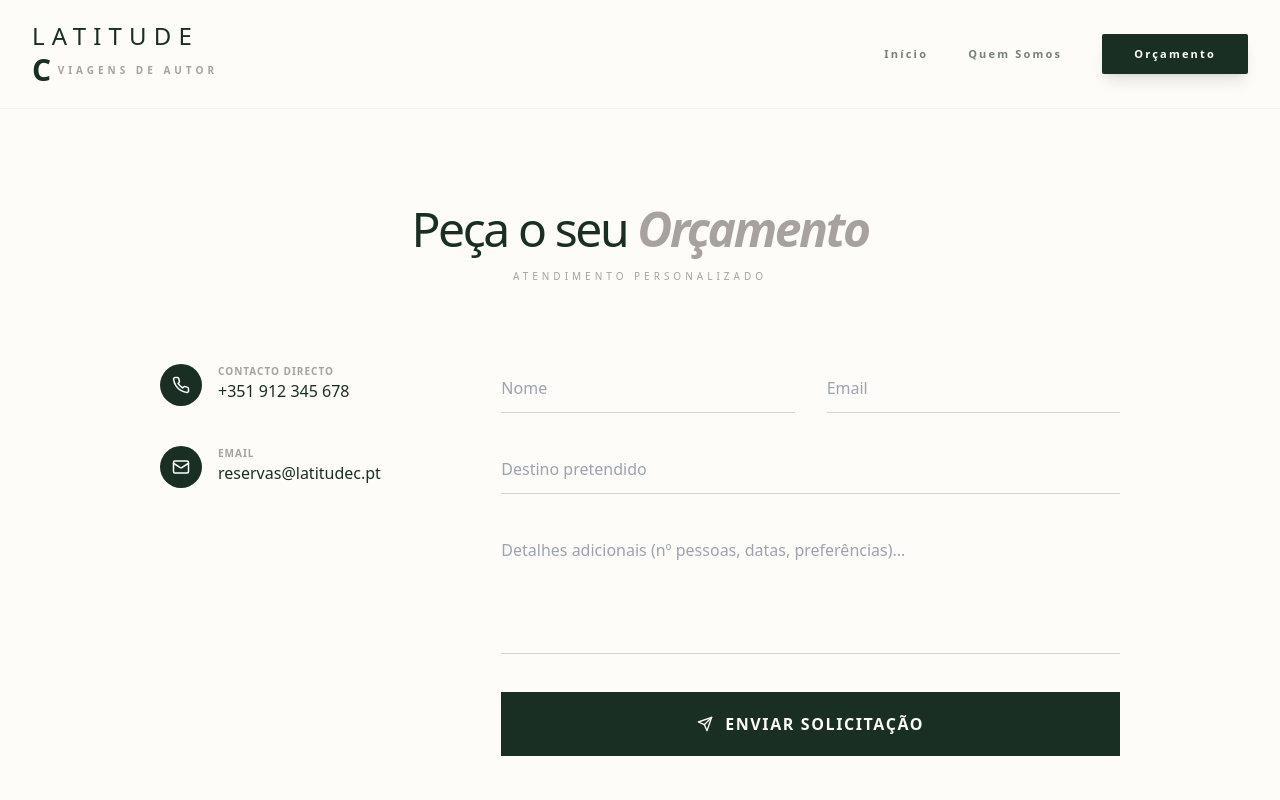
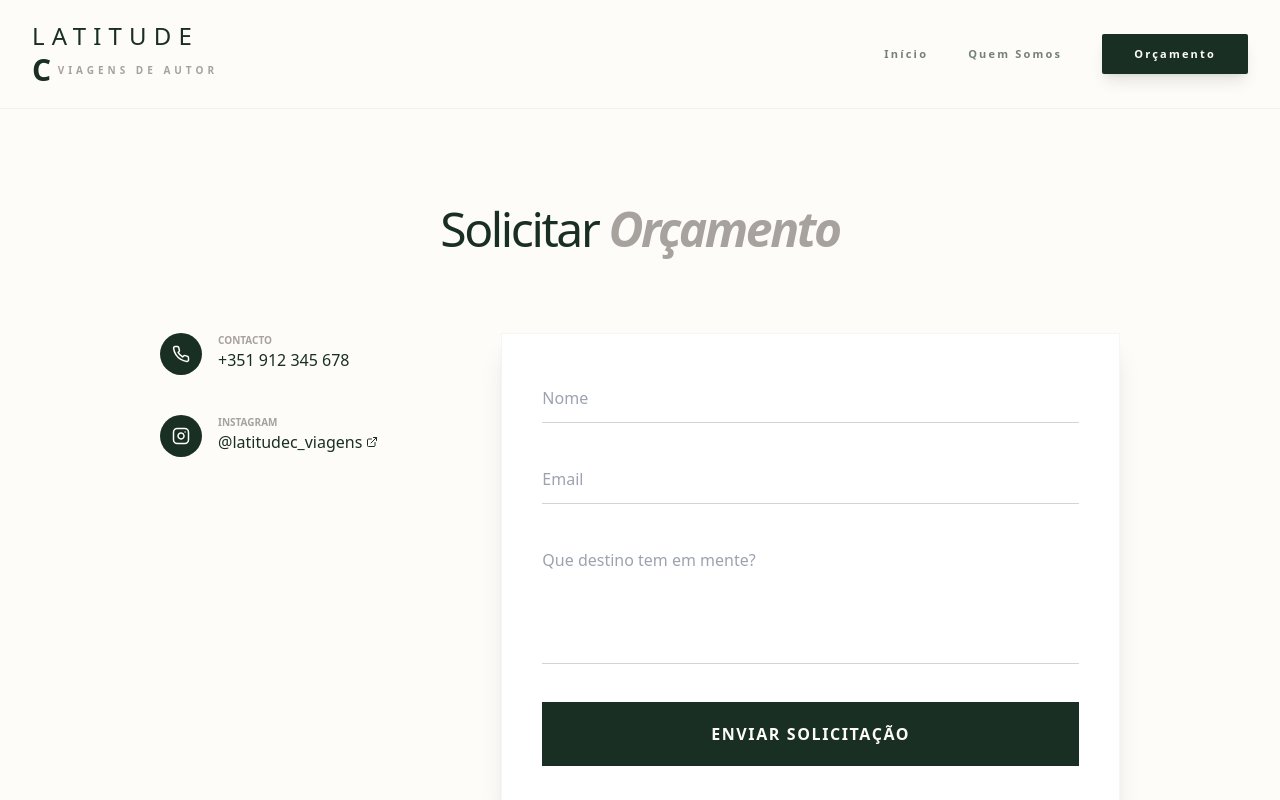
Before and after one commit to mondegobike/AgenciaViagem, a React (Vite) app: page / in a window 1280 px wide. Both pictures are taken after a click on the button "Orçamento". Shown: the top 800 px of the page. Built offline with nearby package versions, Linux system fonts and the light colour scheme.

Commit message:
Update App.jsx

```diff
--- a/src/App.jsx
+++ b/src/App.jsx
@@ -1,9 +1,12 @@
 import React, { useState, useEffect } from 'react';
-import { Compass, Phone, Mail, Instagram, Star, Send, Globe, Map, ChevronRight, Users } from 'lucide-react';
+import { Compass, Phone, Mail, Instagram, Star, Send, Globe, Map, ChevronRight, Users, ExternalLink } from 'lucide-react';
 
 function App() {
   const [page, setPage] = useState('home');
   const [formData, setFormData] = useState({ nome: '', email: '', destino: '', mensagem: '' });
+
+  // URL Direto do Instagram
+  const instagramUrl = "https://www.instagram.com/latitudec_viagens/";
 
   useEffect(() => {
     window.scrollTo(0, 0);
@@ -18,7 +21,7 @@ function App() {
   return (
     <div className="min-h-screen bg-[#FDFCF8] font-sans text-[#1A2F23]">
 
-      {/* NAVBAR FIXA */}
+      {/* NAVBAR */}
       <nav className="bg-[#FDFCF8]/95 backdrop-blur-md sticky top-0 z-50 border-b border-stone-200/50">
         <div className="max-w-7xl mx-auto px-8 py-5 flex justify-between items-center">
           <div className="flex flex-col cursor-pointer" onClick={() => setPage('home')}>
@@ -36,7 +39,7 @@ function App() {
         </div>
       </nav>
 
-      {/* CONTEÚDO DINÂMICO */}
+      {/* CONTEÚDO */}
       <main>
         {page === 'home' && (
           <>
@@ -45,7 +48,7 @@ function App() {
                 <img src="https://images.unsplash.com/photo-1507525428034-b723cf961d3e?q=80&w=2000" className="w-full h-full object-cover brightness-[0.8]" alt="Hero" />
                 <div className="absolute inset-0 bg-[#1A2F23]/20" />
               </div>
-              <div className="relative z-10 max-w-4xl animate-in fade-in zoom-in duration-1000">
+              <div className="relative z-10 max-w-4xl">
                 <h1 className="text-5xl md:text-8xl font-light text-[#FDFCF8] mb-8 tracking-tight leading-[1.1]">Roteiros de Autor</h1>
                 <p className="text-lg md:text-xl text-[#FDFCF8]/90 max-w-2xl mx-auto mb-10 font-light">Viagens exclusivas com curadoria minuciosa para quem valoriza o autêntico.</p>
                 <button onClick={() => setPage('contacto')} className="bg-[#FDFCF8] text-[#1A2F23] px-12 py-5 rounded-sm font-bold text-sm uppercase tracking-widest hover:invert transition-all">Solicitar Roteiro</button>
@@ -77,57 +80,59 @@ function App() {
             <div className="grid md:grid-cols-2 gap-20 items-center">
               <div className="relative">
                 <img src="https://images.unsplash.com/photo-1522202176988-66273c2fd55f?q=80&w=1200" className="rounded-sm shadow-2xl grayscale" alt="Equipa" />
-                <div className="absolute -bottom-6 -right-6 bg-[#1A2F23] text-[#FDFCF8] p-8 hidden md:block">
-                  <p className="text-3xl font-light">10+</p>
-                  <p className="text-[10px] uppercase tracking-widest opacity-60">Anos de Curadoria</p>
-                </div>
               </div>
               <div className="space-y-8">
                 <h2 className="text-5xl font-light tracking-tighter">A Nossa <br /><span className="font-bold italic text-stone-400">Filosofia.</span></h2>
                 <p className="text-xl text-stone-600 font-light leading-relaxed">A Latitude C nasceu para elevar a experiência de viajar. Não vendemos pacotes; desenhamos jornadas de descoberta.</p>
-                <p className="text-stone-500 leading-relaxed font-light">Acreditamos que o luxo está na autenticidade e no acesso a lugares que não constam nos guias comuns. A nossa equipa de "Travel Designers" garante que cada detalhe reflete a alma do viajante.</p>
+                <p className="text-stone-500 leading-relaxed font-light">Acreditamos que o luxo está na autenticidade e no acesso a lugares que não constam nos guias comuns.</p>
               </div>
             </div>
           </section>
         )}
 
         {page === 'contacto' && (
-          <section className="py-24 px-8 max-w-5xl mx-auto animate-in fade-in slide-in-from-bottom-4">
+          <section className="py-24 px-8 max-w-5xl mx-auto">
             <div className="text-center mb-20 space-y-4">
-              <h2 className="text-5xl font-light tracking-tighter">Peça o seu <span className="font-bold italic text-stone-400">Orçamento</span></h2>
-              <p className="text-stone-400 tracking-[0.4em] uppercase text-[10px]">Atendimento Personalizado</p>
+              <h2 className="text-5xl font-light tracking-tighter">Solicitar <span className="font-bold italic text-stone-400">Orçamento</span></h2>
             </div>
             <div className="grid md:grid-cols-3 gap-16">
               <div className="space-y-10">
                 <div className="flex items-start gap-4">
                   <div className="bg-[#1A2F23] p-3 rounded-full text-white"><Phone size={18}/></div>
-                  <div><p className="text-[10px] uppercase font-bold text-stone-400 tracking-widest">Contacto Directo</p><p>+351 912 345 678</p></div>
+                  <div><p className="text-[10px] uppercase font-bold text-stone-400">Contacto</p><p>+351 912 345 678</p></div>
                 </div>
-                <div className="flex items-start gap-4">
-                  <div className="bg-[#1A2F23] p-3 rounded-full text-white"><Mail size={18}/></div>
-                  <div><p className="text-[10px] uppercase font-bold text-stone-400 tracking-widest">Email</p><p>reservas@latitudec.pt</p></div>
-                </div>
+                {/* INSTAGRAM NO CONTACTO */}
+                <a href={instagramUrl} target="_blank" rel="noopener noreferrer" className="flex items-start gap-4 group">
+                  <div className="bg-[#1A2F23] p-3 rounded-full text-white group-hover:bg-black transition-colors"><Instagram size={18}/></div>
+                  <div>
+                    <p className="text-[10px] uppercase font-bold text-stone-400">Instagram</p>
+                    <p className="group-hover:text-stone-500 flex items-center gap-1">@latitudec_viagens <ExternalLink size={12}/></p>
+                  </div>
+                </a>
               </div>
-              <form onSubmit={handleFormSubmit} className="md:col-span-2 space-y-8">
-                <div className="grid md:grid-cols-2 gap-8">
-                  <input type="text" placeholder="Nome" value={formData.nome} onChange={(e) => setFormData({...formData, nome: e.target.value})} className="w-full border-b border-stone-300 py-3 bg-transparent outline-none focus:border-[#1A2F23] transition-colors" required />
-                  <input type="email" placeholder="Email" value={formData.email} onChange={(e) => setFormData({...formData, email: e.target.value})} className="w-full border-b border-stone-300 py-3 bg-transparent outline-none focus:border-[#1A2F23] transition-colors" required />
-                </div>
-                <input type="text" placeholder="Destino pretendido" value={formData.destino} onChange={(e) => setFormData({...formData, destino: e.target.value})} className="w-full border-b border-stone-300 py-3 bg-transparent outline-none focus:border-[#1A2F23] transition-colors" required />
-                <textarea placeholder="Detalhes adicionais (nº pessoas, datas, preferências)..." value={formData.mensagem} onChange={(e) => setFormData({...formData, mensagem: e.target.value})} className="w-full border-b border-stone-300 py-3 bg-transparent outline-none focus:border-[#1A2F23] transition-colors h-32 resize-none"></textarea>
-                <button type="submit" className="w-full bg-[#1A2F23] text-[#FDFCF8] py-5 font-bold uppercase tracking-widest hover:bg-black transition-all flex items-center justify-center gap-3">
-                  <Send size={16}/> Enviar Solicitação
-                </button>
+              <form onSubmit={handleFormSubmit} className="md:col-span-2 space-y-8 bg-white p-10 shadow-xl border border-stone-100">
+                <input type="text" placeholder="Nome" className="w-full border-b border-stone-300 py-3 bg-transparent outline-none focus:border-[#1A2F23]" required />
+                <input type="email" placeholder="Email" className="w-full border-b border-stone-300 py-3 bg-transparent outline-none focus:border-[#1A2F23]" required />
+                <textarea placeholder="Que destino tem em mente?" className="w-full border-b border-stone-300 py-3 bg-transparent outline-none focus:border-[#1A2F23] h-32 resize-none"></textarea>
+                <button type="submit" className="w-full bg-[#1A2F23] text-[#FDFCF8] py-5 font-bold uppercase tracking-widest hover:bg-black transition-all">Enviar Solicitação</button>
               </form>
             </div>
           </section>
         )}
       </main>
 
-      {/* FOOTER */}
-      <footer className="py-20 border-t border-stone-200 text-center mt-20">
-        <div className="max-w-7xl mx-auto px-8">
-          <p className="text-[10px] uppercase tracking-[0.6em] text-stone-400">Latitude C • Agência de Viagens • 2026</p>
+      {/* FOOTER COM LINK DIRECTO INSTAGRAM */}
+      <footer className="py-20 border-t border-stone-200 text-center mt-20 bg-[#FDFCF8]">
+        <div className="max-w-7xl mx-auto px-8 space-y-6">
+          <div className="flex justify-center gap-6">
+            <a href={instagramUrl} target="_blank" rel="noopener noreferrer" className="text-[#1A2F23] hover:text-stone-400 transition-all flex flex-col items-center gap-2">
+              <Instagram size={28} />
+              <span className="text-[10px] font-bold uppercase tracking-[0.2em]">Siga-nos no Instagram</span>
+            </a>
+          </div>
+          <p className="text-[10px] uppercase tracking-[0.6em] text-stone-400">
+            Latitude C • Agência de Viagens • 2026
+          </p>
         </div>
       </footer>
 
```
